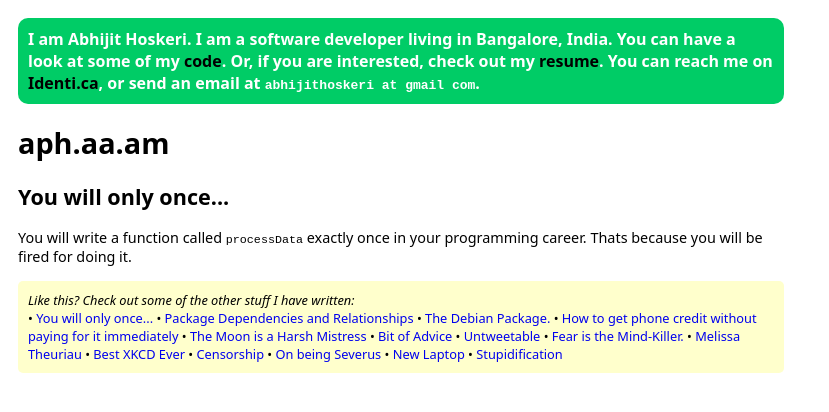
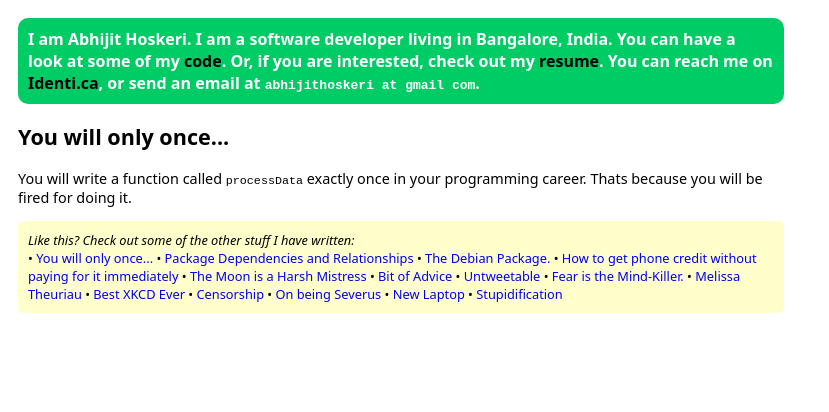
Before and after one commit to hoskeri/hoskeri.github.com, a Jekyll site: the page built from index.html, in a window 1280 px wide. Shown: the top 412 px of the page, without its empty margins (0-829 px from the left). Built offline with Jekyll 4.4.1, drawn with Linux system fonts in a browser that asks for light colours.

Commit message:
remove the header too

```diff
--- a/index.html
+++ b/index.html
@@ -1,6 +1,5 @@
 ---
 layout: default
 ---
-<h1>aph.aa.am</h1>
 <h2>{{ site.categories.blog.first.title }}</h2>
 {{ site.categories.blog.first.content }}
```
